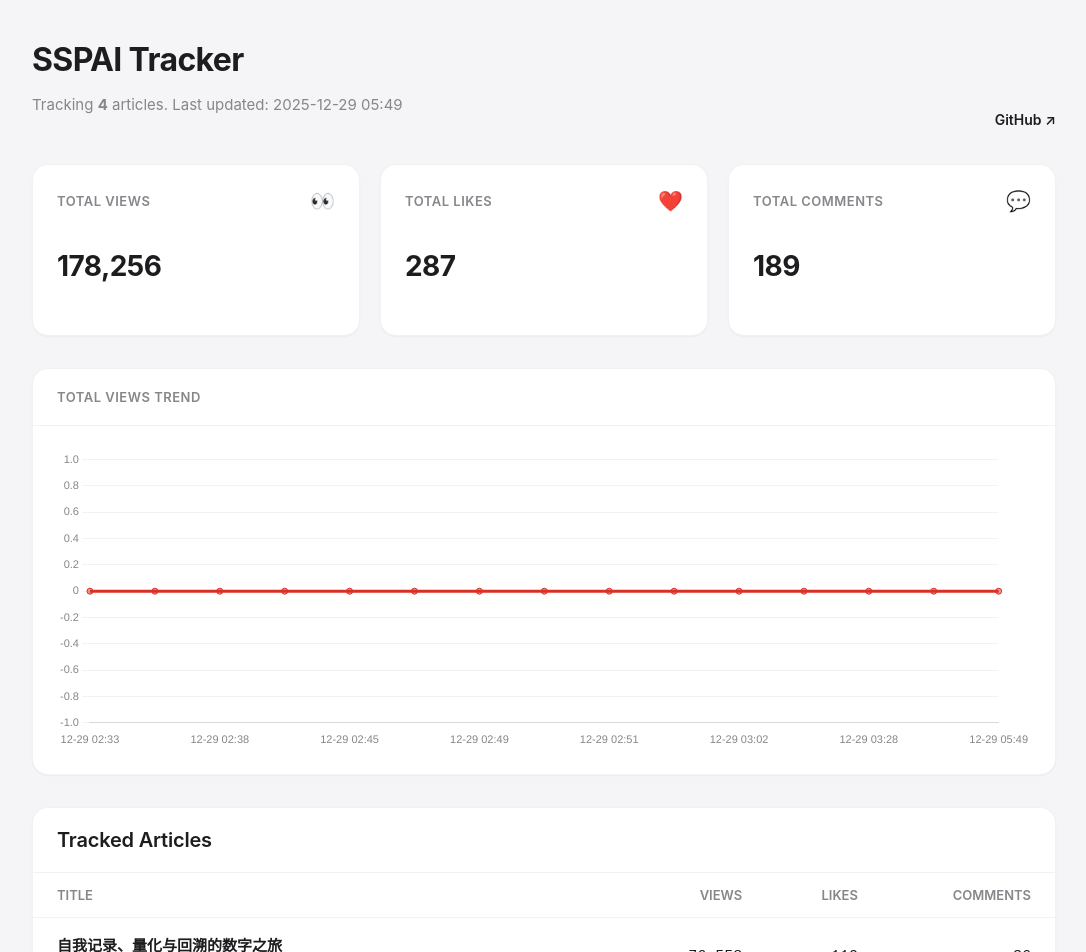
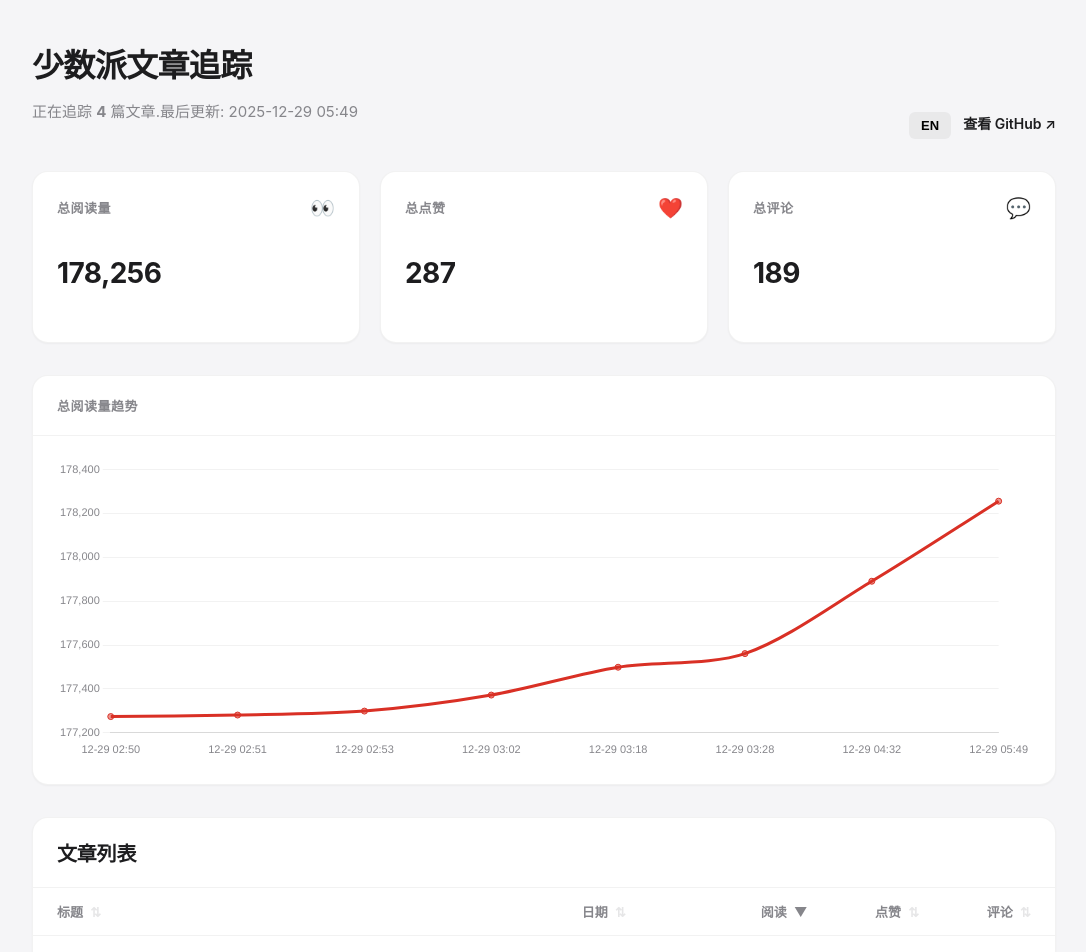
Before and after one commit to Hessel2333/sspai_tracking, a Next.js app: page / in a window 1280 px wide. Shown: the top 952 px of the page, without its empty margins (96-1182 px from the left). Built offline with nearby package versions, Linux system fonts and the light colour scheme.

Commit message:
feat: add i18n support, sorting, and updated README

```diff
--- a/components/StatsChart.jsx
+++ b/components/StatsChart.jsx
@@ -30,11 +30,19 @@
             {
                 label: title,
                 data: sortedHistory.map(h => {
-                    // If h has 'totals' (it's a daily snapshot), look in totals or articles
-                    // If dataKey suggests looking into a specific article, the history passed here should already be "article history" (flat objects)
-                    // or "global history".
-                    // Let's assume the parent prepares the data correctly: an array of objects { timestamp, [dataKey]: value }
-                    return h[dataKey] !== undefined ? h[dataKey] : 0;
+                    // Helper to access nested properties safely
+                    const getNested = (obj, path) => path.split('.').reduce((o, i) => (o ? o[i] : undefined), obj);
+
+                    let val = getNested(h, dataKey);
+
+                    // Fallback for legacy flat structure (e.g. totals.views -> total_views)
+                    if (val === undefined) {
+                        if (dataKey === 'totals.views') val = h.total_views;
+                        if (dataKey === 'totals.likes') val = h.total_likes;
+                        if (dataKey === 'totals.comments') val = h.total_comments;
+                    }
+
+                    return val !== undefined ? val : 0;
                 }),
                 borderColor: color,
                 backgroundColor: color.replace('rgb', 'rgba').replace(')', ', 0.5)'),
--- /dev/null
+++ b/contexts/LanguageContext.js
@@ -0,0 +1,29 @@
+import { createContext, useContext, useState, useEffect } from 'react';
+import { translations } from '../utils/translations';
+
+const LanguageContext = createContext();
+
+export function LanguageProvider({ children }) {
+    const [lang, setLang] = useState('zh'); // Default to Chinese
+
+    const toggleLang = () => {
+        setLang(prev => prev === 'zh' ? 'en' : 'zh');
+    };
+
+    const t = (key) => {
+        const keys = key.split('.');
+        let val = translations[lang];
+        for (const k of keys) {
+            val = val ? val[k] : undefined;
+        }
+        return val || key;
+    };
+
+    return (
+        <LanguageContext.Provider value={{ lang, toggleLang, t }}>
+            {children}
+        </LanguageContext.Provider>
+    );
+}
+
+export const useLanguage = () => useContext(LanguageContext);
--- a/package.json
+++ b/package.json
@@ -9,6 +9,7 @@
     "dev": "next dev",
     "build": "next build",
     "start": "next start",
+    "lint": "next lint",
     "test": "echo \"Error: no test specified\" && exit 1"
   },
   "keywords": [],
@@ -23,5 +24,9 @@
     "react": "^19.2.3",
     "react-chartjs-2": "^5.3.1",
     "react-dom": "^19.2.3"
+  },
+  "devDependencies": {
+    "eslint": "^9.39.2",
+    "eslint-config-next": "^16.1.1"
   }
 }
--- a/pages/_app.jsx
+++ b/pages/_app.jsx
@@ -1,7 +1,12 @@
 import '../styles/globals.css';
+import { LanguageProvider } from '../contexts/LanguageContext';
 
 function MyApp({ Component, pageProps }) {
-    return <Component {...pageProps} />;
+    return (
+        <LanguageProvider>
+            <Component {...pageProps} />
+        </LanguageProvider>
+    );
 }
 
 export default MyApp;
--- a/pages/index.jsx
+++ b/pages/index.jsx
@@ -1,79 +1,128 @@
+import { useState } from 'react';
 import fs from 'fs';
 import path from 'path';
 import Head from 'next/head';
 import Link from 'next/link';
 import StatsChart from '../components/StatsChart';
 import dayjs from 'dayjs';
+import { useLanguage } from '../contexts/LanguageContext';
 
 export default function Home({ history, latest, latestTimestamp }) {
-    // latest.totals holds the aggregate
-    // latest.articles holds the array of articles
+    const { t, toggleLang, lang } = useLanguage();
+    const totals = latest.totals || latest;
 
-    const totals = latest.totals || latest; // Fallback for old format if any
+    // Sorting State
+    const [sortConfig, setSortConfig] = useState({ key: 'views', direction: 'desc' });
+
+    // Sorting Logic
+    const sortedArticles = [...(latest.articles || [])].sort((a, b) => {
+        let aValue = a[sortConfig.key];
+        let bValue = b[sortConfig.key];
+
+        if (typeof aValue === 'string') {
+            aValue = aValue.toLowerCase();
+            bValue = bValue.toLowerCase();
+        }
+
+        if (aValue < bValue) return sortConfig.direction === 'asc' ? -1 : 1;
+        if (aValue > bValue) return sortConfig.direction === 'asc' ? 1 : -1;
+        return 0;
+    });
+
+    const requestSort = (key) => {
+        let direction = 'desc';
+        if (sortConfig.key === key && sortConfig.direction === 'desc') {
+            direction = 'asc';
+        }
+        setSortConfig({ key, direction });
+    };
+
+    const SortIcon = ({ column }) => {
+        if (sortConfig.key !== column) return <span style={{ opacity: 0.2, marginLeft: 4 }}>⇅</span>;
+        return <span style={{ marginLeft: 4 }}>{sortConfig.direction === 'asc' ? '▲' : '▼'}</span>;
+    };
 
     return (
         <div className="min-h-screen">
             <Head>
-                <title>SSPAI Tracker</title>
+                <title>{t('title')}</title>
                 <link rel="icon" href="/favicon.ico" />
             </Head>
 
             <main className="container">
                 <header>
                     <div>
-                        <h1>SSPAI Tracker</h1>
+                        <h1>{t('title')}</h1>
                         <p className="subtitle">
-                            Tracking <strong className="text-primary">{totals.article_count || 0}</strong> articles.
-                            Last updated: {dayjs(latestTimestamp).format('YYYY-MM-DD HH:mm')}
+                            {t('subtitle')} <strong className="text-primary">{totals.article_count || 0}</strong> {t('articles')}.
+                            {t('lastUpdated')}: {dayjs(latestTimestamp).format('YYYY-MM-DD HH:mm')}
                         </p>
                     </div>
-                    <a href="https://github.com/Hessel2333/sspai_tracking" target="_blank" className="article-link" style={{ fontSize: 14 }}>
-                        GitHub ↗
-                    </a>
+                    <div style={{ display: 'flex', gap: 12, alignItems: 'center' }}>
+                        <button onClick={toggleLang} className="btn-secondary" style={{
+                            padding: '6px 12px',
+                            fontSize: 13,
+                            cursor: 'pointer',
+                            background: 'rgba(0,0,0,0.05)',
+                            border: 'none',
+                            borderRadius: 6,
+                            fontWeight: 600
+                        }}>
+                            {lang === 'zh' ? 'EN' : '中'}
+                        </button>
+                        <a href="https://github.com/Hessel2333/sspai_tracking" target="_blank" className="article-link" style={{ fontSize: 14 }}>
+                            {t('viewGitHub')} ↗
+                        </a>
+                    </div>
                 </header>
 
                 {/* --- Summary Cards --- */}
                 <div className="grid">
-                    <Card title="Total Views" value={totals.views || totals.total_views} icon="👀" />
-                    <Card title="Total Likes" value={totals.likes || totals.total_likes} icon="❤️" />
-                    <Card title="Total Comments" value={totals.comments || totals.total_comments} icon="💬" />
+                    <Card title={t('totalViews')} value={totals.views || totals.total_views} icon="👀" />
+                    <Card title={t('totalLikes')} value={totals.likes || totals.total_likes} icon="❤️" />
+                    <Card title={t('totalComments')} value={totals.comments || totals.total_comments} icon="💬" />
                 </div>
 
                 {/* --- Chart --- */}
                 <div className="section">
                     <div className="section-header">
-                        <span className="card-title">Total Views Trend</span>
+                        <span className="card-title">{t('viewsTrend')}</span>
                     </div>
                     <div style={{ padding: 24 }}>
-                        <StatsChart history={history} title="Total Views" dataKey={Object.keys(totals).includes('views') ? 'totals.views' : 'total_views'} />
+                        <StatsChart
+                            history={history.filter(h => (h.totals?.views || h.total_views) > 0)}
+                            title={t('totalViews')}
+                            dataKey={Object.keys(totals).includes('views') ? 'totals.views' : 'total_views'}
+                        />
                     </div>
                 </div>
 
                 {/* --- Article List --- */}
                 <div className="section">
                     <div className="section-header">
-                        <h2>Tracked Articles</h2>
+                        <h2>{t('trackedArticles')}</h2>
                     </div>
                     {latest.articles && latest.articles.length > 0 ? (
                         <div style={{ overflowX: 'auto' }}>
-                            <table>
+                            <table className="sortable-table">
                                 <thead>
                                     <tr>
-                                        <th>Title</th>
-                                        <th className="text-right">Views</th>
-                                        <th className="text-right">Likes</th>
-                                        <th className="text-right">Comments</th>
+                                        <th onClick={() => requestSort('title')} style={{ cursor: 'pointer' }}>{t('columns.title')} <SortIcon column="title" /></th>
+                                        <th onClick={() => requestSort('created_at')} style={{ cursor: 'pointer' }}>{t('columns.date')} <SortIcon column="created_at" /></th>
+                                        <th className="text-right" onClick={() => requestSort('views')} style={{ cursor: 'pointer' }}>{t('columns.views')} <SortIcon column="views" /></th>
+                                        <th className="text-right" onClick={() => requestSort('likes')} style={{ cursor: 'pointer' }}>{t('columns.likes')} <SortIcon column="likes" /></th>
+                                        <th className="text-right" onClick={() => requestSort('comments')} style={{ cursor: 'pointer' }}>{t('columns.comments')} <SortIcon column="comments" /></th>
                                     </tr>
                                 </thead>
                                 <tbody>
-                                    {latest.articles.sort((a, b) => b.views - a.views).map(article => (
+                                    {sortedArticles.map(article => (
                                         <tr key={article.id}>
                                             <td>
                                                 <Link href={`/post/${article.id}`} className="article-link">
                                                     {article.title}
                                                 </Link>
-                                                <span className="meta-text">{dayjs.unix(article.created_at).format('YYYY-MM-DD')}</span>
                                             </td>
+                                            <td className="meta-text">{dayjs.unix(article.created_at).format('YYYY-MM-DD')}</td>
                                             <td className="stat-cell">{article.views.toLocaleString()}</td>
                                             <td className="stat-cell">{article.likes.toLocaleString()}</td>
                                             <td className="stat-cell">{article.comments.toLocaleString()}</td>
@@ -83,7 +132,7 @@
                             </table>
                         </div>
                     ) : (
-                        <div style={{ padding: 24, textAlign: 'center', color: '#999' }}>No article details available yet.</div>
+                        <div style={{ padding: 24, textAlign: 'center', color: '#999' }}>{t('noArticles')}</div>
                     )}
                 </div>
             </main>
@@ -109,7 +158,6 @@
     const dataDir = path.join(process.cwd(), 'data');
     const historyPath = path.join(dataDir, 'history.json');
 
-    // Read history file at build time
     let history = [];
     try {
         const fileContent = fs.readFileSync(historyPath, 'utf8');
@@ -126,6 +174,5 @@
             latest,
             latestTimestamp: latest.timestamp || null,
         },
-        // Add revalidate if you want ISR, but for this git-trigger model, simple SSG is fine.
     };
 }
--- /dev/null
+++ b/utils/translations.js
@@ -0,0 +1,60 @@
+export const translations = {
+    zh: {
+        title: "少数派文章追踪",
+        subtitle: "正在追踪",
+        articles: "篇文章",
+        lastUpdated: "最后更新",
+        viewGitHub: "查看 GitHub",
+        totalViews: "总阅读量",
+        totalLikes: "总点赞",
+        totalComments: "总评论",
+        viewsTrend: "总阅读量趋势",
+        trackedArticles: "文章列表",
+        noArticles: "暂无文章数据",
+        backToDashboard: "返回看板",
+        articleAnalysis: "文章分析",
+        published: "发布于",
+        viewOnSSPAI: "在少数派查看",
+        growthTrends: "增长趋势",
+        viewsGrowth: "阅读增长",
+        likesGrowth: "点赞增长",
+        commentsGrowth: "评论增长",
+        dataPoints: "个数据点",
+        columns: {
+            title: "标题",
+            date: "日期",
+            views: "阅读",
+            likes: "点赞",
+            comments: "评论"
+        }
+    },
+    en: {
+        title: "SSPAI Tracker",
+        subtitle: "Tracking",
+        articles: "articles",
+        lastUpdated: "Last updated",
+        viewGitHub: "GitHub",
+        totalViews: "Total Views",
+        totalLikes: "Total Likes",
+        totalComments: "Total Comments",
+        viewsTrend: "Total Views Trend",
+        trackedArticles: "Tracked Articles",
+        noArticles: "No article details available yet.",
+        backToDashboard: "Back to Dashboard",
+        articleAnalysis: "Article Analysis",
+        published: "Published",
+        viewOnSSPAI: "View on SSPAI",
+        growthTrends: "Growth Trends",
+        viewsGrowth: "Views Growth",
+        likesGrowth: "Likes Growth",
+        commentsGrowth: "Comments Growth",
+        dataPoints: "data points",
+        columns: {
+            title: "Title",
+            date: "Date",
+            views: "Views",
+            likes: "Likes",
+            comments: "Comments"
+        }
+    }
+};
```
Also changed, not shown: pages/post/[id].jsx (+19 -20 lines), .eslintrc.json (added), 2 other files (tests, documents, lock files or other folders).
